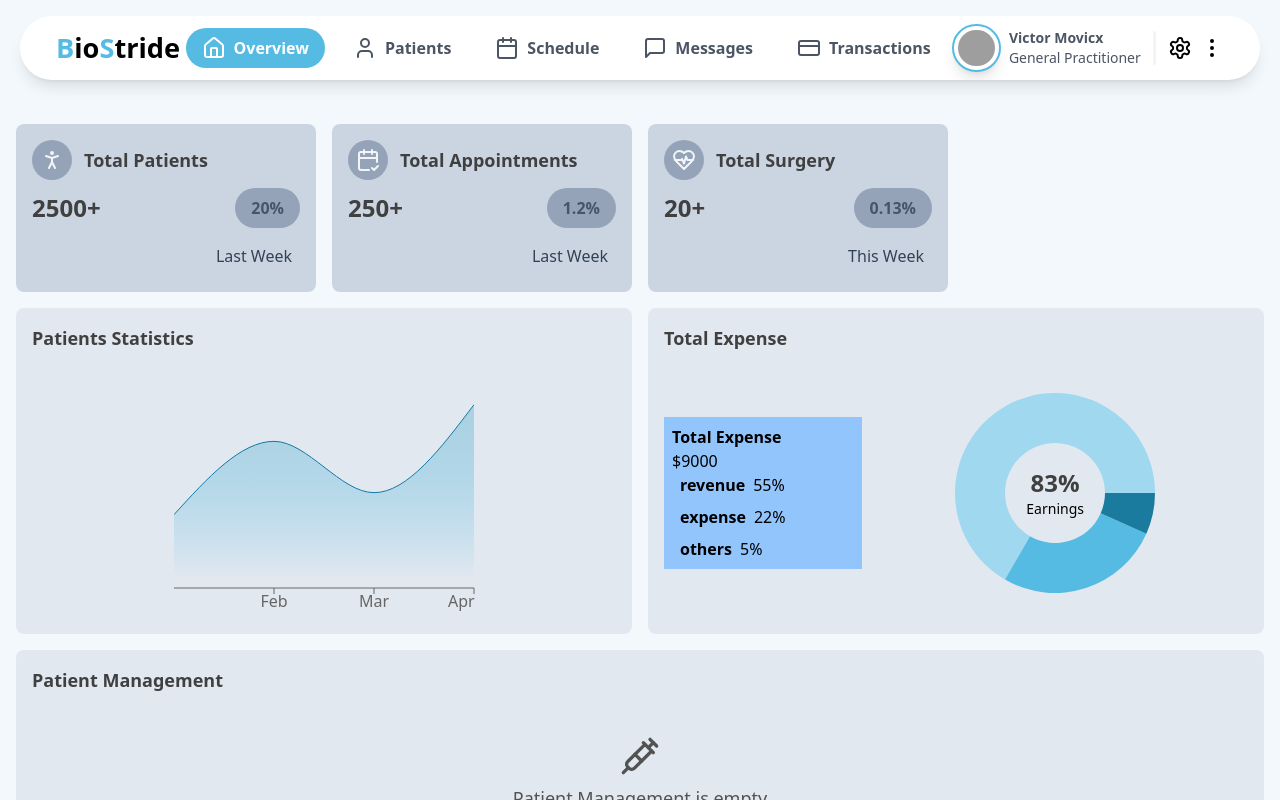
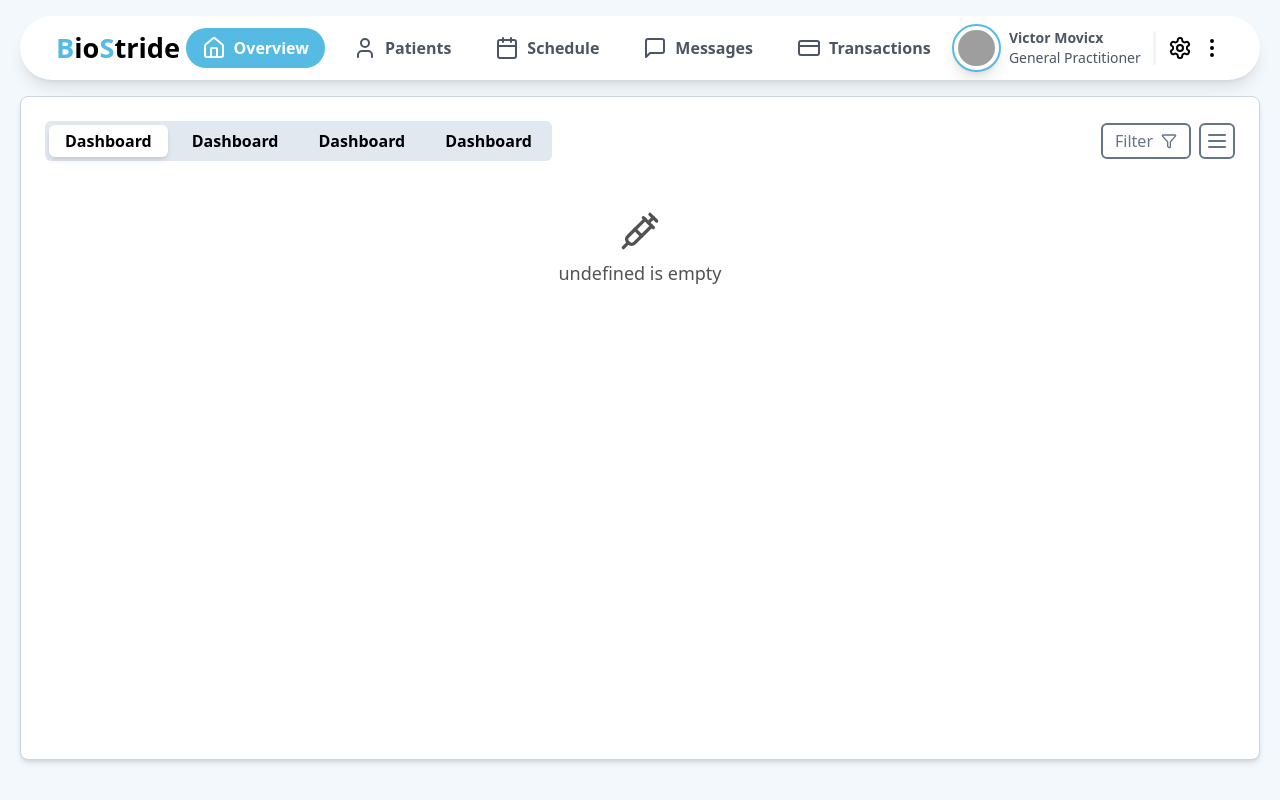
Before and after one commit to CodeWithAsterixh/BioStride, a React (Vite) app: page / in a window 1280 px wide. Built offline with nearby package versions, Linux system fonts and the light colour scheme; grey boxes are pictures that could not be loaded.

Commit message:
feat: enhance dashboard layout and improve component flexibility

```diff
--- a/src/Layouts/MainLayout.tsx
+++ b/src/Layouts/MainLayout.tsx
@@ -4,7 +4,7 @@ import Navbar from '../components/Navbar/Navbar';
 
 export default function MainLayout() {
   return (
-    <main className='flex flex-col justify-center items-center w-full h-screen bg-[#f2f8fc]'>
+    <main className='flex flex-col items-center w-full h-screen bg-[#f2f8fc]'>
           {/* Navbar here*/}
           <nav className='w-full fixed top-0 left-0 z-[100] bg-white'>
               <Navbar/>
--- a/src/components/DashboardSectionContainer/DashboardSectionContainer.tsx
+++ b/src/components/DashboardSectionContainer/DashboardSectionContainer.tsx
@@ -3,7 +3,7 @@ import React from "react";
 
 type Props = {
   header?: {
-    title: string;
+    title?: string;
     extra?: React.ReactNode;
   };
   children?: React.ReactNode;
@@ -11,18 +11,25 @@ type Props = {
     icon?: React.ReactNode;
     text?: string;
   };
+
+  sx?:{
+    mainSLotClass?:string
+  }
 };
 
 export default function DashboardSectionContainer(props: Props) {
   return (
-    <section  className="w-full h-fit min-h-full p-4 *:!w-full bg-slate-200 rounded-lg flex flex-col gap-4">
+    <section  className={`w-full h-fit min-h-full p-4 *:!w-full bg-white shadow-md rounded-lg flex flex-col gap-4 ${props.sx?.mainSLotClass}`}>
       {/* header */}
-      <header className="w-full flex items-center justify-between">
-        <h2 className="text-lg text-neutral-700 font-bold">
-          {props.header?.title}
-        </h2>
+      {
+        props.header&&<header className="w-full flex items-center justify-between shrink-0">
+
+        {props.header?.title&&<h2 className="text-lg text-neutral-700 font-bold">
+          {props.header.title}
+        </h2>}
         {props.header?.extra}
       </header>
+      }
 
       {props.children || (
         <div className="w-full h-32 flex items-center justify-center flex-col gap-2 text-neutral-600">
--- a/src/index.css
+++ b/src/index.css
@@ -35,3 +35,11 @@ body {
 .recharts-surface{
   width: 100% !important;
 }
+
+/* button click effect */
+
+.buttonEffect:active{
+  scale: .95;
+  transition-duration: 200ms;
+  position: relative;
+}
--- /dev/null
+++ b/src/routes/Home copy.tsx
@@ -0,0 +1,82 @@
+// import React from 'react'
+
+import { CalendarCheck2Icon, HeartPulseIcon, PersonStandingIcon } from "lucide-react";
+import DashboardTrendCard from "../components/DashboardTrendCard/DashboardTrendCard";
+import DashboardSectionContainer from "../components/DashboardSectionContainer/DashboardSectionContainer";
+import PatientStatisticsChart from "../features/patientsFeatures/PatientStatisticsChart/PatientStatisticsChart";
+import TotalExpensesChart from "../features/patientsFeatures/TotalExpensesChart/TotalExpensesChart";
+import { totalExpenseData } from "../features/patientsFeatures/TotalExpensesChart/expensesData";
+
+export default function Home() {
+  return (
+    <div className="h-full overflow-y-auto no-scrollbar">
+      {/* summary report */}
+      <section
+        id="trend"
+        className="w-full scroll-px-4 px-4 pt-7 md:pt-0 lg:pt-7 box-border flex items-center justify-start gap-4 overflow-x-auto no-scrollbar snap-x snap-mandatory"
+      >
+        <DashboardTrendCard
+          averageTotalRate={2500}
+          trendRate={20}
+          title={"Total Patients"}
+          trendFor="last week"
+          icon={<PersonStandingIcon/>}
+        />
+        <DashboardTrendCard
+          averageTotalRate={250}
+          trendRate={1.2}
+          title={"Total Appointments"}
+          trendFor="last week"
+          icon={<CalendarCheck2Icon/>}
+        />
+        <DashboardTrendCard
+          averageTotalRate={20}
+          trendRate={0.13}
+          title={"Total Surgery"}
+          trendFor="this week"
+          icon={<HeartPulseIcon/>}
+        />
+      </section>
+
+      {/* main dashboard content */}
+      <main className="w-full p-4 flex flex-col gap-4">
+        {/* statistics */}
+        <div className="w-full grid grid-cols-[repeat(auto-fill,minmax(300px,1fr))] md:flex gap-4">
+          <DashboardSectionContainer header={{title:"Patients Statistics"}}>
+            <PatientStatisticsChart/>
+          </DashboardSectionContainer>
+          <DashboardSectionContainer header={{title:"Total Expense"}}>
+
+            <div className="w-full flex flex-col-reverse min-[498px]:flex-row items-center justify-center">
+              <div className="w-full min-[498px]:w-[50%] bg-blue-300 p-2">
+                <span>
+                  <b>Total Expense</b>
+                  <p>${totalExpenseData.find(d=>d.name === 'total')?.value}</p>
+                </span>
+                <ul className="flex flex-col gap-2">
+                  {
+                    totalExpenseData.map((item,ind)=>{
+                      const isNotTotal = item.name==="total"
+                      const total = totalExpenseData.find(d=>d.name === 'total')?.value
+                      if(!total || isNotTotal){
+                        return null
+                      }
+                      return <li key={ind} className="flex gap-2 relative before:relative before:">
+                        <span className="font-bold">{item.name}</span>
+                        <span className="">{Math.floor((item.value / total) * 100)}%</span>
+                      </li>
+                    })
+                  }
+                </ul>
+              </div>
+            <TotalExpensesChart dataList={totalExpenseData}/>
+            </div>
+          </DashboardSectionContainer>
+        </div>
+        {/* Patient management summary */}
+        <DashboardSectionContainer header={{title:"Patient Management"}}/>
+
+      </main>
+    </div>
+  );
+}
--- a/src/routes/Home.tsx
+++ b/src/routes/Home.tsx
@@ -1,82 +1,30 @@
 // import React from 'react'
 
-import { CalendarCheck2Icon, HeartPulseIcon, PersonStandingIcon } from "lucide-react";
-import DashboardTrendCard from "../components/DashboardTrendCard/DashboardTrendCard";
+import { FilterIcon, MenuIcon } from "lucide-react";
 import DashboardSectionContainer from "../components/DashboardSectionContainer/DashboardSectionContainer";
-import PatientStatisticsChart from "../features/patientsFeatures/PatientStatisticsChart/PatientStatisticsChart";
-import TotalExpensesChart from "../features/patientsFeatures/TotalExpensesChart/TotalExpensesChart";
-import { totalExpenseData } from "../features/patientsFeatures/TotalExpensesChart/expensesData";
+
 
 export default function Home() {
   return (
-    <div className="h-full overflow-y-auto no-scrollbar">
-      {/* summary report */}
-      <section
-        id="trend"
-        className="w-full scroll-px-4 px-4 pt-7 md:pt-0 lg:pt-7 box-border flex items-center justify-start gap-4 overflow-x-auto no-scrollbar snap-x snap-mandatory"
-      >
-        <DashboardTrendCard
-          averageTotalRate={2500}
-          trendRate={20}
-          title={"Total Patients"}
-          trendFor="last week"
-          icon={<PersonStandingIcon/>}
-        />
-        <DashboardTrendCard
-          averageTotalRate={250}
-          trendRate={1.2}
-          title={"Total Appointments"}
-          trendFor="last week"
-          icon={<CalendarCheck2Icon/>}
-        />
-        <DashboardTrendCard
-          averageTotalRate={20}
-          trendRate={0.13}
-          title={"Total Surgery"}
-          trendFor="this week"
-          icon={<HeartPulseIcon/>}
-        />
-      </section>
-
-      {/* main dashboard content */}
-      <main className="w-full p-4 flex flex-col gap-4">
-        {/* statistics */}
-        <div className="w-full grid grid-cols-[repeat(auto-fill,minmax(300px,1fr))] md:flex gap-4">
-          <DashboardSectionContainer header={{title:"Patients Statistics"}}>
-            <PatientStatisticsChart/>
-          </DashboardSectionContainer>
-          <DashboardSectionContainer header={{title:"Total Expense"}}>
-
-            <div className="w-full flex flex-col-reverse min-[498px]:flex-row items-center justify-center">
-              <div className="w-full min-[498px]:w-[50%] bg-blue-300 p-2">
-                <span>
-                  <b>Total Expense</b>
-                  <p>${totalExpenseData.find(d=>d.name === 'total')?.value}</p>
-                </span>
-                <ul className="flex flex-col gap-2">
-                  {
-                    totalExpenseData.map((item,ind)=>{
-                      const isNotTotal = item.name==="total"
-                      const total = totalExpenseData.find(d=>d.name === 'total')?.value
-                      if(!total || isNotTotal){
-                        return null
-                      }
-                      return <li key={ind} className="flex gap-2 relative before:relative before:">
-                        <span className="font-bold">{item.name}</span>
-                        <span className="">{Math.floor((item.value / total) * 100)}%</span>
-                      </li>
-                    })
-                  }
-                </ul>
-              </div>
-            <TotalExpensesChart dataList={totalExpenseData}/>
-            </div>
-          </DashboardSectionContainer>
+    <div className="flex flex-col md:flex-row md:gap-3 md:pt-0 lg:pt-2 xl:pt-0 h-full w-full bg-transparent shadow-lg relative md:px-5 md:pb-4">
+      <DashboardSectionContainer header={{
+        extra:<div className="w-full p-2 flex items-center justify-between">
+          {/* tabs */}
+          <ul className="w-fit bg-slate-200 p-1 rounded-md flex items-center gap-2 *:duration-300 *:cursor-pointer *:font-bold hover:*:bg-white/50">
+            <li className="w-fit px-4 py-1 bg-white hover:!bg-white rounded-md shadow-md">Dashboard</li>{/* present child */}
+            <li className="w-fit px-4 py-1 rounded-md">Dashboard</li>
+            <li className="w-fit px-4 py-1 rounded-md">Dashboard</li>
+            <li className="w-fit px-4 py-1 rounded-md">Dashboard</li>
+          </ul>
+          {/* side controls */}
+          <div className="flex items-center justify-between gap-2 *:cursor-pointer hover:*:shadow-lg *:duration-300">
+            <button className="buttonEffect w-fit p-1 px-3 flex items-center justify-center gap-2 border-2 border-slate-500 rounded-md text-slate-500">Filter<FilterIcon className="size-4"/></button>
+            <button className="buttonEffect w-fit p-1 aspect-square border-2 border-slate-500 rounded-md text-slate-500"><MenuIcon/></button>
+          </div>
         </div>
-        {/* Patient management summary */}
-        <DashboardSectionContainer header={{title:"Patient Management"}}/>
-
-      </main>
+      }} sx={{
+        mainSLotClass: "!h-[calc(85vh-1rem)] !overflow-y-auto !border-[1px] border-slate-300"
+      }}></DashboardSectionContainer>
     </div>
   );
 }
```
Also changed, not shown: 1 other file (tests, documents, lock files or other folders).
